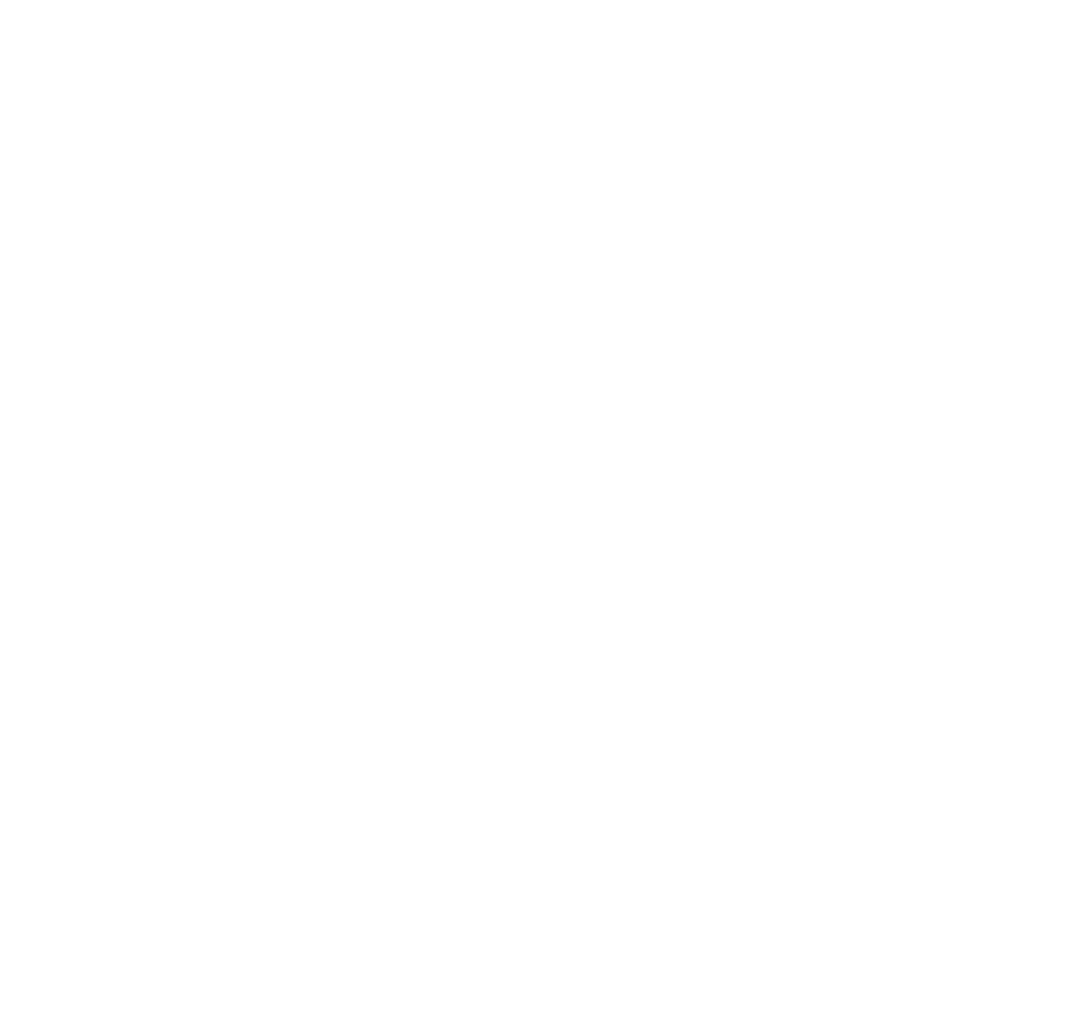
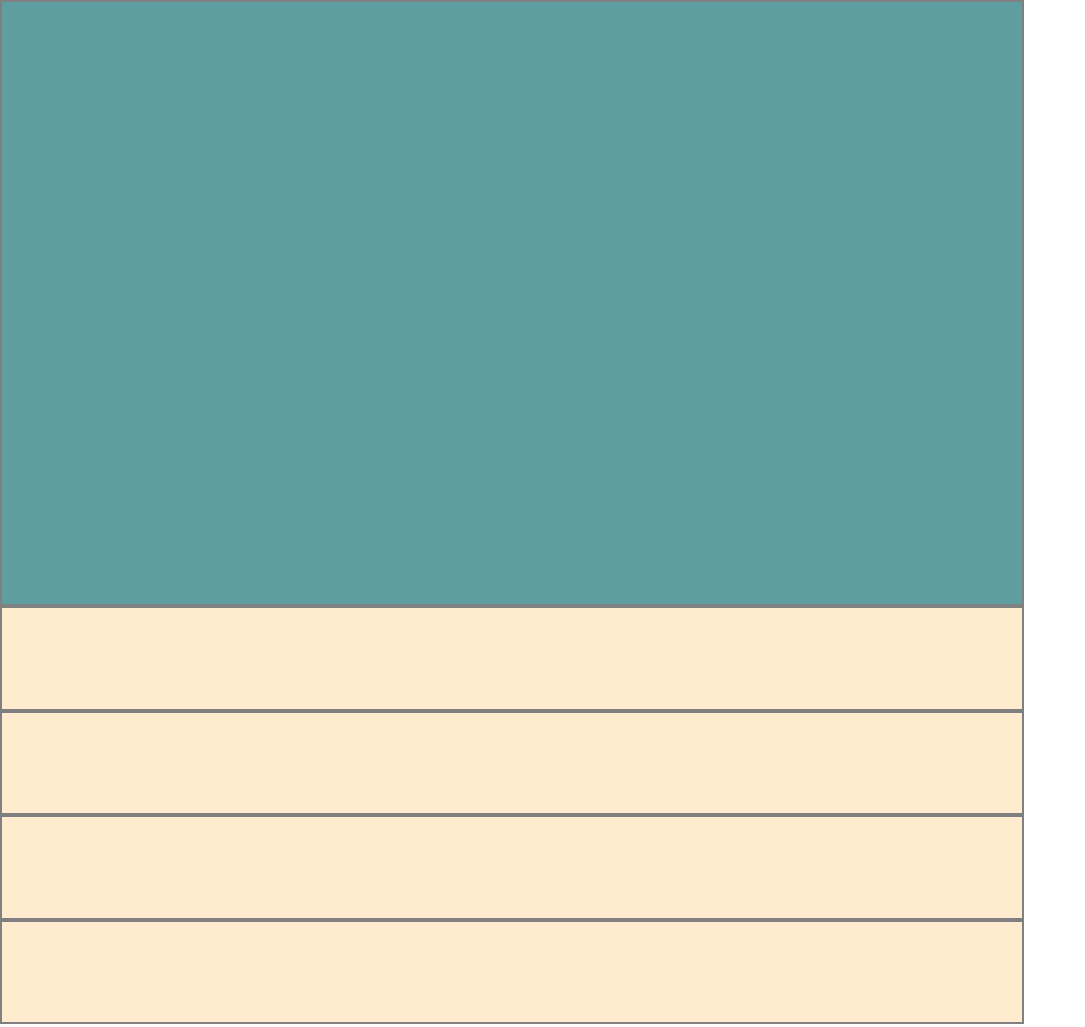
Before and after one commit to spyro254/Russell-Hewes, a plain HTML site: page index.html in a window 1280 px wide. Shown: the whole page, without its empty margins (0-1085 px from the left). Before the commit the page ends 800 px from the top, so only its background shows below. Drawn offline with Linux system fonts and the light colour scheme.

Commit message:
Reset created and accordian started

```diff
--- /dev/null
+++ b/assets/css/base.css
@@ -0,0 +1,34 @@
+.page {
+    width: 100vw;
+    height: 100vw;
+}
+
+.showcase__container {
+    width: 80%;
+    height: 80%;
+    margin 10%;
+    background-color: aquamarine;
+}
+
+.showcase__accordian {
+    min-height: 100%;
+    min-width: 100%;
+    padding: 0;
+    display: flex;
+    flex-direction: column;
+    background-color: forestgreen;
+}
+
+.showcase__accordian li {
+    flex: 1;
+    align-items: stretch;
+    background-color: blanchedalmond;
+    transition: all 600ms ease-in-out;
+    cursor: pointer;
+    border: 2px solid grey;
+}
+
+.showcase__accordian li:hover {
+    background-color: cadetblue;
+    flex: 6;
+}
--- /dev/null
+++ b/assets/css/reset.css
@@ -0,0 +1,28 @@
+/* MINIMAL RESET */
+html {
+    box-sizing: border-box;
+    font-size: 16px;
+}
+
+*, *::before, *::after {
+    box-sizing: inherit;
+}
+
+body, h1, h2, h3, h4, h5, h6, p, ol, ul {
+    margin: 0;
+    padding: 0;
+    font-weight: normal;
+}
+
+ol, ul {
+    list-style: none;
+}
+
+img {
+    max-width: 100%;
+    height: auto;
+}
+
+input, button {
+    outline: none;
+}
--- a/index.html
+++ b/index.html
@@ -2,9 +2,43 @@
 <html lang="en">
 <head>
     <meta charset="UTF-8">
+    <link rel="stylesheet" href="assets/css/reset.css">
+    <link rel="stylesheet" href="assets/css/base.css">
     <title>Document</title>
 </head>
 <body>
-
+    <div class="page">
+        <!--Page Container-->
+        <div class="showcase__container">
+            <ul class="showcase__accordian">
+                <li>
+                    <div class="showcase__section">
+                        <span class="section__title"></span>
+                    </div>
+                </li>
+                <li>
+                    <div class="showcase__section">
+                        <span class="section__title"></span>
+                    </div>
+                </li>
+                <li>
+                    <div class="showcase__section">
+                        <span class="section__title"></span>
+                    </div>
+                </li>
+                <li>
+                    <div class="showcase__section">
+                        <span class="section__title"></span>
+                    </div>
+                </li>
+                <li>
+                    <div class="showcase__section">
+                        <span class="section__title"></span>
+                    </div>
+                </li>
+            </ul>
+        </div>
+    </div>
 </body>
 </html>
+<script src="assets/js/"></script>
```
